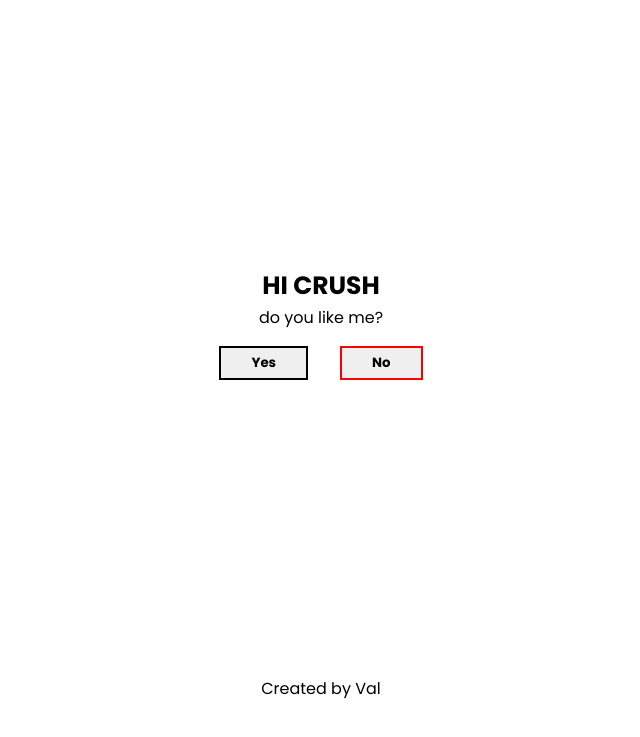
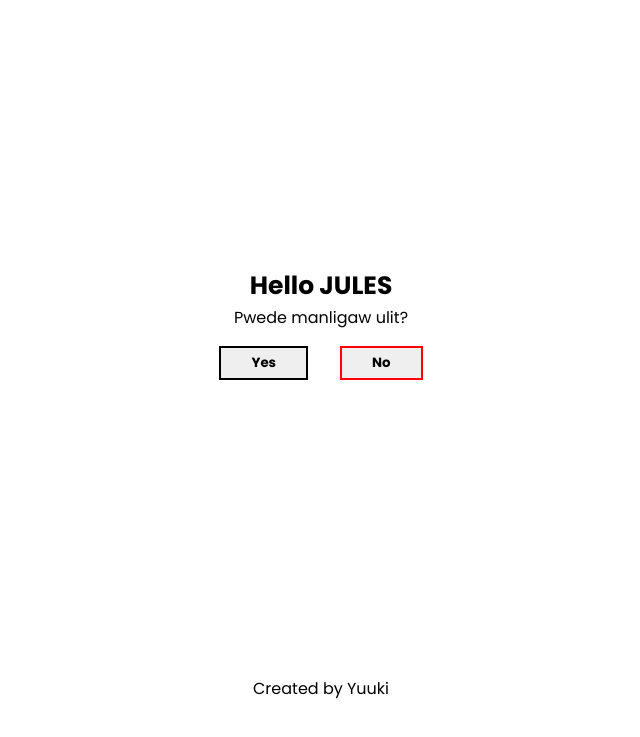
Before and after one commit to seoyxki/hello-jules, a plain HTML site: page index.html in a window 1280 px wide. Shown: the part 37-774 px from the top of the page, without its empty margins (319-959 px from the left). Drawn offline with Linux system fonts and the light colour scheme.

Commit message:
HELLO JULES.html

```diff
--- a/index.html
+++ b/index.html
@@ -35,8 +35,8 @@
 
 				<div class="ask">
 
-												<p> <span class="crush">HI CRUSH</span> <br>
-																do you like me?</p>
+												<p> <span class="crush">Hello JULES</span> <br>
+																Pwede manligaw ulit?</p>
 								<div class="btn">
 <a href="yes.html"><button id="btn1">Yes</button>		</a>			    <button id="btn2">No</button>
 								</div>
@@ -74,7 +74,7 @@
 				</div>
 
 				<div class="fff">
-								<p>Created by Val</p>
+								<p>Created by Yuuki</p>
 				</div>
 
 				<script src="proposalv2.js"></script>
```
